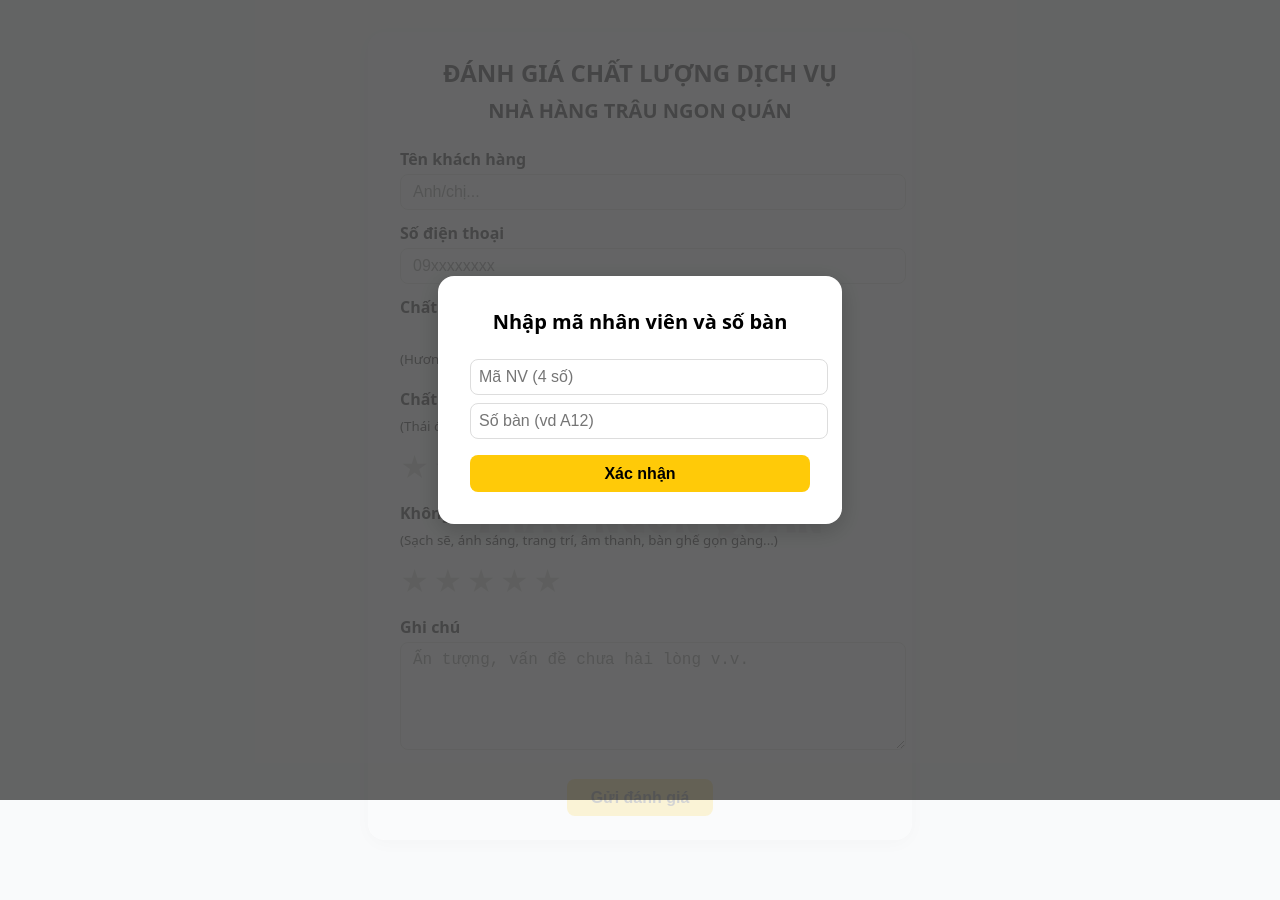
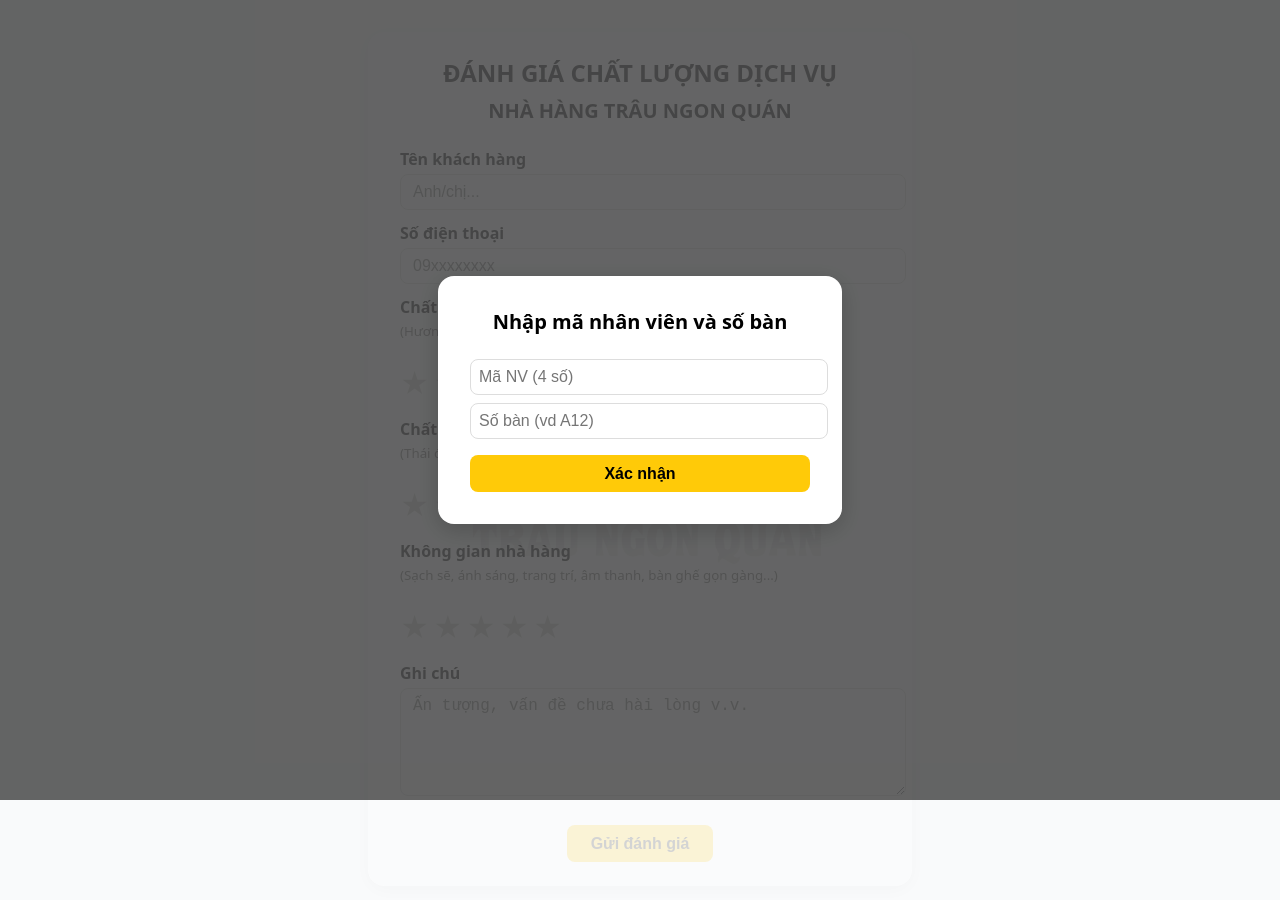
Before and after one commit to ITTNQ/feedback-trau-ngon, a plain HTML site: page index.html in a window 1280 px wide. Before the commit the page ends 872 px from the top, so only its background shows below. Drawn offline with Linux system fonts and the light colour scheme.

Commit message:
Update index.html

```diff
--- a/index.html
+++ b/index.html
@@ -67,8 +67,10 @@
       <label for="phone">Số điện thoại</label>
       <input id="phone" name="phone" type="tel" inputmode="numeric" pattern="\d{10}" maxlength="10" placeholder="09xxxxxxxx" required title="Nhập đúng 10 chữ số">
 
-      <label>Chất lượng món ăn</label>
-      <small>(Hương vị, độ tươi, trình bày món ăn...)</small>
+      <div style="margin-bottom: 12px;">
+          <label style="display: block; font-weight: bold;">Chất lượng món ăn</label>
+          <small style="display: block; color: #666;">(Hương vị, độ tươi, trình bày món ăn...)</small>
+      </div>
       <div class="rating">
         <input id="food5" type="radio" name="foodQuality" value="5" required><label for="food5">★</label>
         <input id="food4" type="radio" name="foodQuality" value="4"><label for="food4">★</label>
@@ -77,8 +79,10 @@
         <input id="food1" type="radio" name="foodQuality" value="1"><label for="food1">★</label>
       </div>
 
-      <label>Chất lượng phục vụ</label>
-      <small>(Thái độ nhân viên, tư vấn món ăn, tốc độ phục vụ...)</small>
+      <div style="margin-bottom: 12px;">
+        <label style="display: block; font-weight: bold;">Chất lượng phục vụ</label>
+        <small style="display: block; color: #666;">(Thái độ nhân viên, tư vấn món ăn, tốc độ phục vụ...)</small>
+      </div>
       <div class="rating">
         <input id="service5" type="radio" name="service" value="5" required><label for="service5">★</label>
         <input id="service4" type="radio" name="service" value="4"><label for="service4">★</label>
@@ -87,8 +91,10 @@
         <input id="service1" type="radio" name="service" value="1"><label for="service1">★</label>
       </div>
 
-      <label>Không gian nhà hàng</label>
-      <small>(Sạch sẽ, ánh sáng, trang trí, âm thanh, bàn ghế gọn gàng...)</small>
+      <div style="margin-bottom: 12px;">
+        <label style="display: block; font-weight: bold;">Không gian nhà hàng</label>
+        <small style="display: block; color: #666;">(Sạch sẽ, ánh sáng, trang trí, âm thanh, bàn ghế gọn gàng...)</small>
+      </div>
       <div class="rating">
         <input id="clean5" type="radio" name="cleanliness" value="5" required><label for="clean5">★</label>
         <input id="clean4" type="radio" name="cleanliness" value="4"><label for="clean4">★</label>
```
